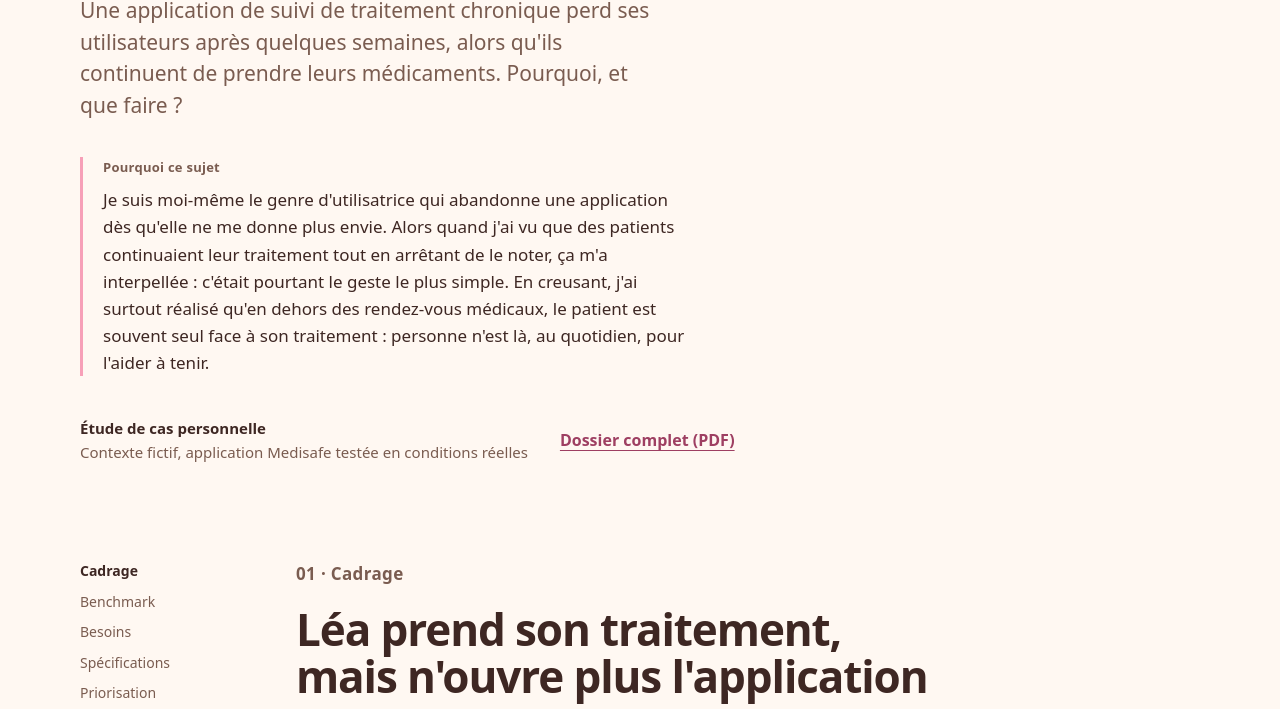
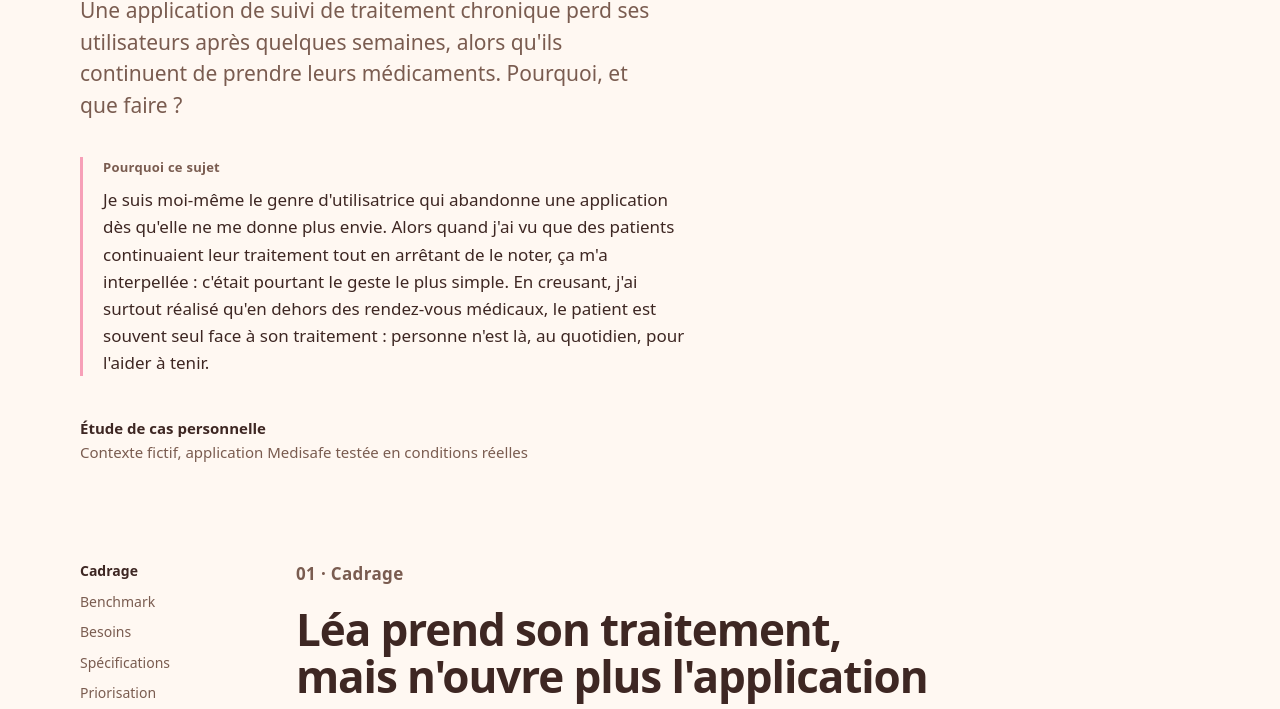
Before and after one commit to Mariam-project/portfolio, a plain HTML site: page meditrack.html in a window 1280 px wide. Shown: the part 372-1081 px from the top of the page. Drawn offline with Linux system fonts and the light colour scheme.

Commit message:
MediTrack : retrait de l'ancien dossier PDF
Co-Authored-By: Claude Opus 5.5 <noreply@anthropic.com>
Claude-Session: https://claude.ai/code/session_015nzzn4CJSdmHW8GwD7fvDw

```diff
--- a/meditrack.html
+++ b/meditrack.html
@@ -37,7 +37,6 @@
         </div>
         <div class="hero-foot">
           <p class="status"><b>Étude de cas personnelle</b><br>Contexte fictif, application Medisafe testée en conditions réelles</p>
-          <a href="divers/MediTrack.pdf" target="_blank" rel="noopener" class="more">Dossier complet (PDF)</a>
         </div>
       </div>
     </section>
```
Also changed, not shown: 1 other file.
